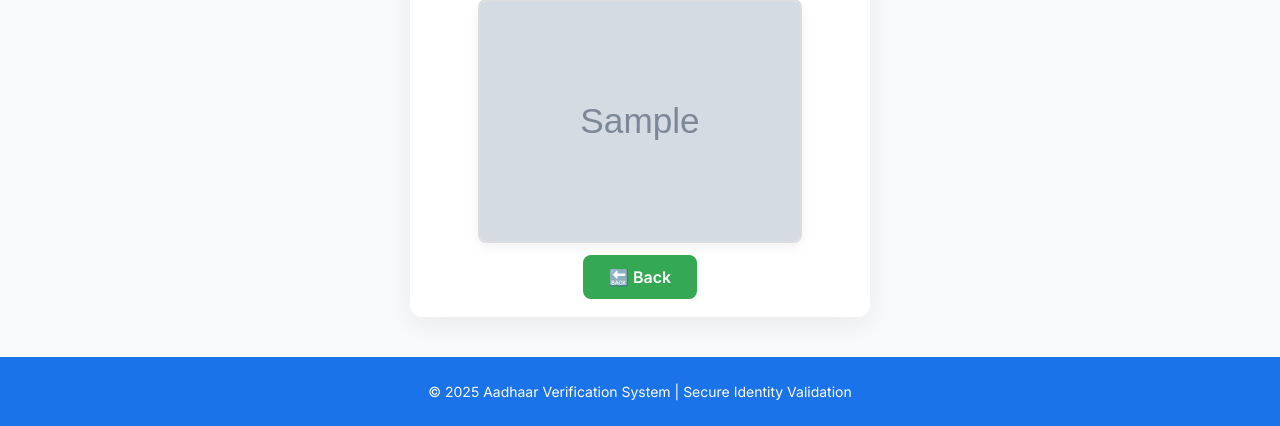
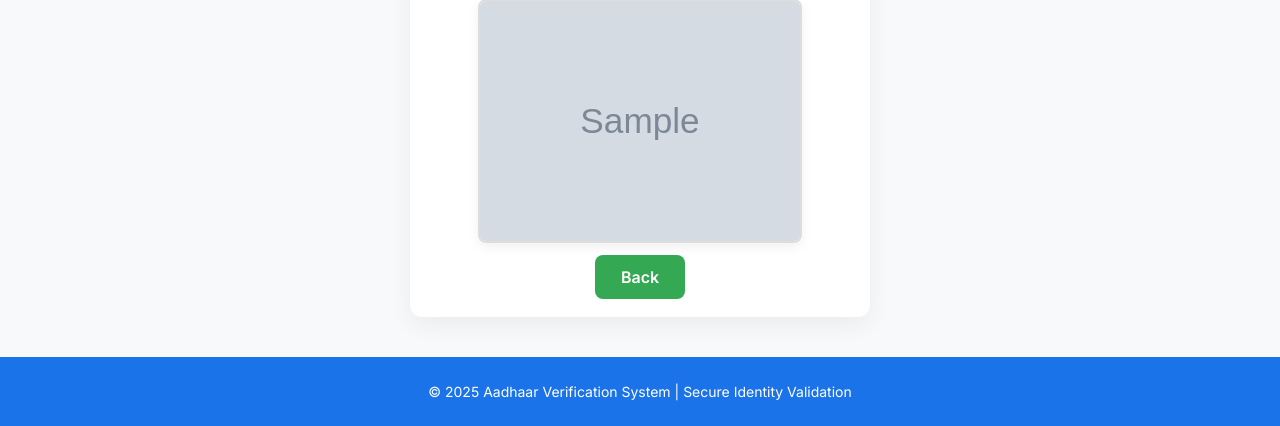
Before and after one commit to vik77-git/Aadhaar-validator, a Flask app: template templates/result.html in a window 1280 px wide. Shown: the part 706-1132 px from the top of the page. Run offline with Flask 3, Linux system fonts and the light colour scheme; the template is opened without the code that fills it: most values are stand-ins (such as "Sample title", 1, 10 or a date in 2020); grey boxes marked "Sample" are stand-in pictures; parts of the project's set-up code (start-up, migrations or seed data) failed here and were passed over.

Commit message:
Update templates/result.html

```diff
--- a/templates/result.html
+++ b/templates/result.html
@@ -32,7 +32,7 @@
     </div>
 
     <div style="text-align:center; margin-top:20px;">
-      <a href="/" class="btn">🔙 Back</a>
+      <a href="/" class="btn">Back</a>
     </div>
 
   </div>
```
